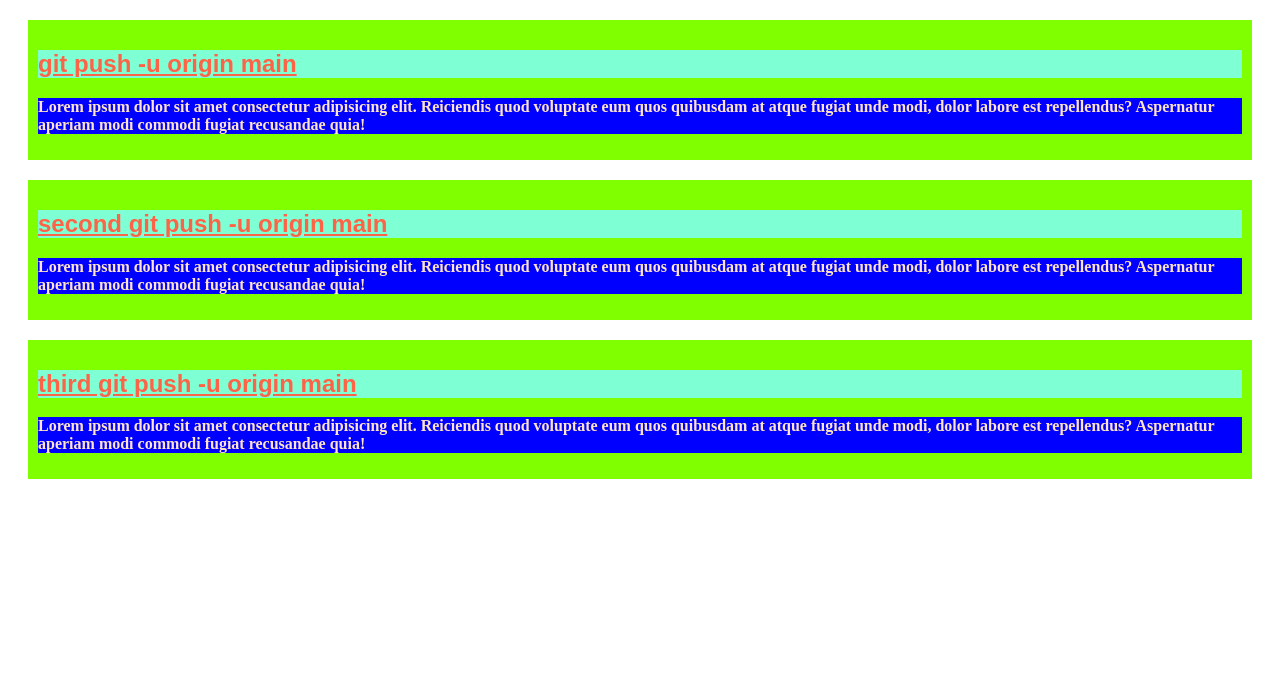
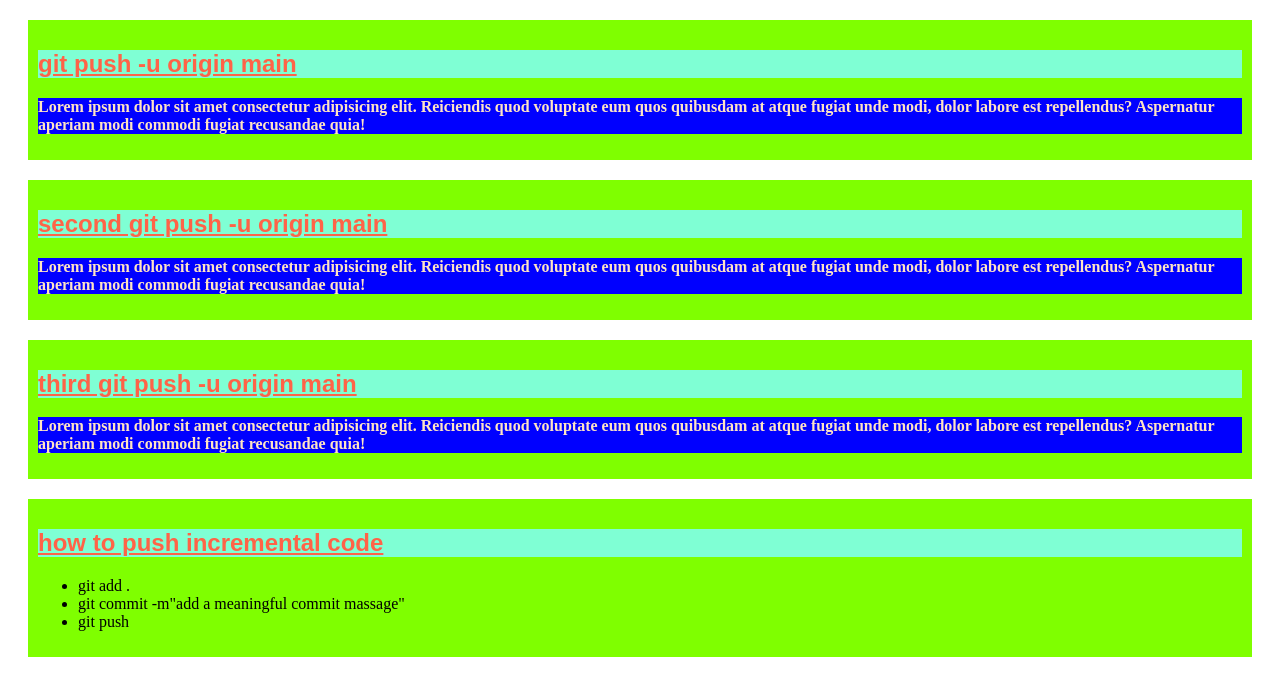
Before and after one commit to Jihad-24/my-simple-website, a plain HTML site: page index.html in a window 1280 px wide. Drawn offline with Linux system fonts and the light colour scheme.

Commit message:
added new things

```diff
--- a/index.html
+++ b/index.html
@@ -19,5 +19,13 @@
         <h2>third git push -u origin main</h2>
         <p>Lorem ipsum dolor sit amet consectetur adipisicing elit. Reiciendis quod voluptate eum quos quibusdam at atque fugiat unde modi, dolor labore est repellendus? Aspernatur aperiam modi commodi fugiat recusandae quia!</p>
     </div>
+    <div>
+        <h2>how to push incremental code</h2>
+        <ul>
+            <li>git add .</li>
+            <li>git commit -m"add a meaningful commit massage"</li>
+            <li>git push</li>
+        </ul>
+    </div>
 </body>
 </html>
```
